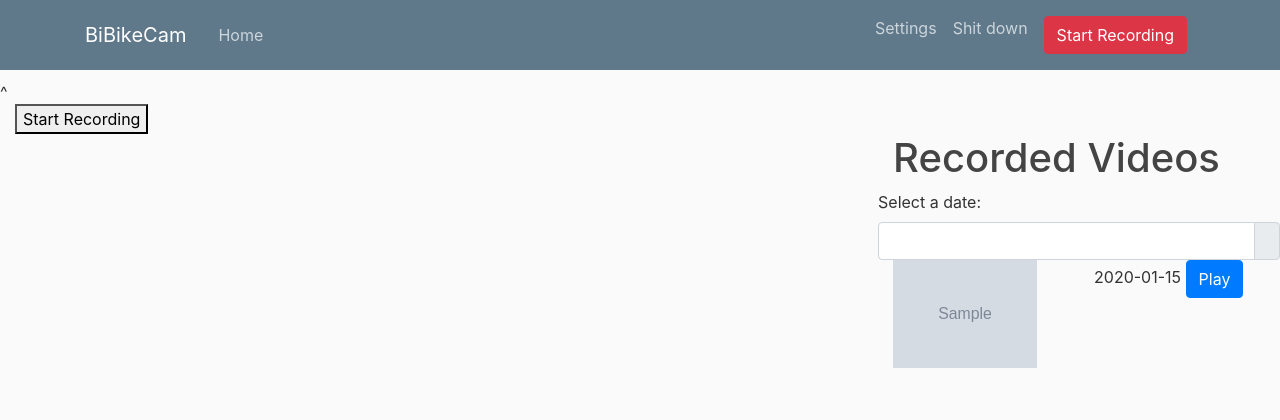
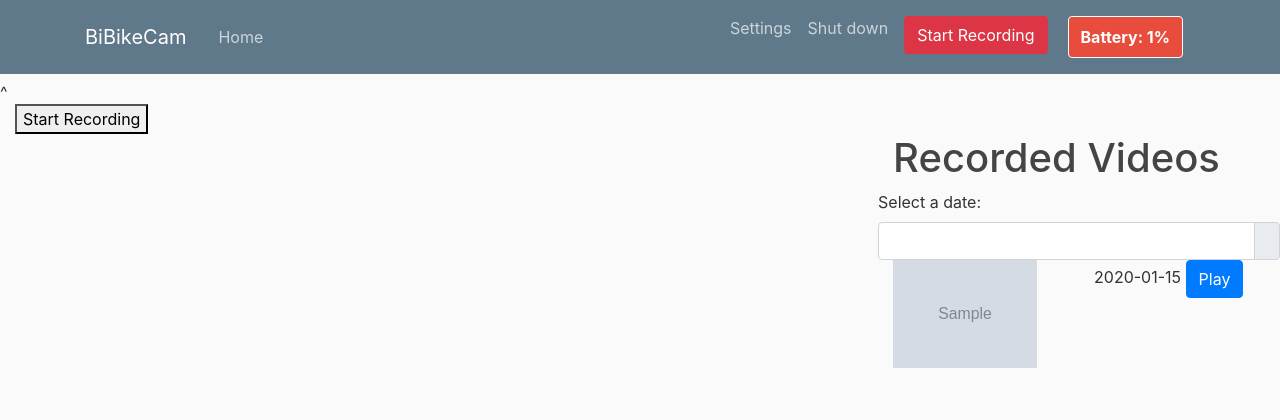
Before and after one commit to Konsticraft/PiBikeCam, a Flask app: template templates/home.html in a window 1280 px wide. Shown: the top 420 px of the page. Run offline with Flask 3, Linux system fonts and the light colour scheme; the template is opened without the code that fills it: most values are stand-ins (such as "Sample title", 1, 10 or a date in 2020); grey boxes marked "Sample" are stand-in pictures; parts of the project's set-up code (start-up, migrations or seed data) failed here and were passed over; some libraries are stand-ins or nearby versions.

Commit message:
added battery readout

```diff
--- a/app.py
+++ b/app.py
@@ -5,6 +5,7 @@ import multiprocessing
 import signal
 import datetime
 import configparser
+import battery #only works on PI
 
 app = Flask(__name__)
 # Directory where your recorded videos are stored
@@ -16,6 +17,7 @@ recording_process = None
 config = {}
 parser = None
 
+
 def set_config():
     global config
     global parser
@@ -24,12 +26,17 @@ def set_config():
     parser.read(config_path)
     config = parser["DEFAULT"]
 
+
+
+
+
 @app.route('/settings')
 def settings_route():
     auto_rec = config["recording_autostart"]
     port = config["port"]
     seg_len = config["segment_length"]
-    return render_template('settings.html', auto_rec = auto_rec, port = port, seg_len = seg_len)
+    return render_template('settings.html', auto_rec=auto_rec, port=port, seg_len=seg_len)
+
 
 @app.route('/update_settings', methods=['POST'])
 def update_settings():
@@ -38,9 +45,9 @@ def update_settings():
     port = request.form.get('port')
     global config
     config = {
-         "recording_autostart" : rec_auto,
-         "segment_length" : seg_len,
-         "port" : port
+        "recording_autostart": rec_auto,
+        "segment_length": seg_len,
+        "port": port
     }
     global parser
     parser["DEFAULT"] = config
@@ -63,16 +70,17 @@ def get_videos():
         time = datetime.datetime.strptime(file, "video_%Y-%m-%d_%H_%M_%S.mp4")
         timestr = datetime.datetime.strftime(time, "%d.%m.%Y %H:%M")
         date = datetime.datetime.strftime(time, "%Y-%m-%d")
-        #thumb = os.path.join(thumb_dir,file.replace("mp4", "png")).replace("\\","/")
+        # thumb = os.path.join(thumb_dir,file.replace("mp4", "png")).replace("\\","/")
         thumb = file.replace("mp4", "png")
         videos.append({
-              "filename" : file,
-              "timestamp" : time,
-              "date" : date,
-              "timestr" : timestr,
-              "thumb_path" : thumb
-		})
+            "filename": file,
+            "timestamp": time,
+            "date": date,
+            "timestr": timestr,
+            "thumb_path": thumb
+        })
     return videos
+
 
 @app.route('/exit')
 def shutdown_server():
@@ -82,7 +90,7 @@ def shutdown_server():
     return "Shutting down server ..."
 
 
-def signal_handler():
+def signal_handler(a, b):
     print("shutting down server")
     global recording_running
     global recording_process
@@ -93,23 +101,30 @@ def signal_handler():
 
 @app.route('/start_recording')
 def start_recording_route():
-	global recording_running
-	global recording_process
-	if not recording_running:
-		recording_running = True
-		recording_process = multiprocessing.Process(target=start_recording)
-		recording_process.start()
-		return redirect(url_for('index'))
-	else:
-		recording_process.send_signal(signal.SIGINT)
-		recording_running = False
-		return redirect(url_for('index'))
+    global recording_running
+    global recording_process
+    if not recording_running:
+        recording_running = True
+        recording_process = multiprocessing.Process(target=start_recording)
+        recording_process.start()
+        return redirect(url_for('index'))
+    else:
+        recording_process.send_signal(signal.SIGINT)
+        recording_running = False
+        return redirect(url_for('index'))
+
 
 @app.route('/home')
 @app.route('/')
 def index():
     video_list = get_videos()
-    return render_template('home.html', video_list=video_list, recording_running = recording_running)
+    battery_percentage = battery.get_battery() #only works on PI
+    # battery_percentage = 100
+    return render_template('home.html',
+                           video_list=video_list,
+                           recording_running=recording_running,
+                           battery_percentage=battery_percentage)
+
 
 @app.route('/video/<path:video_name>')
 def serve_video(video_name):
@@ -117,9 +132,11 @@ def serve_video(video_name):
     # video_path = os.path.join(video_dir, video_name)
     # return send_file(video_path, mimetype='video/mp4')
 
+
 @app.route('/thumbs/<path:thumb_name>')
 def serve_thumb(thumb_name):
     return send_from_directory("thumbs", thumb_name)
+
 
 @app.route('/stream/<path:video_name>')
 def stream_video(video_name):
--- a/static/main.css
+++ b/static/main.css
@@ -78,3 +78,12 @@ body {
   .account-heading {
     font-size: 2.5rem;
   }
+
+  .battery-box {
+    padding: 8px 12px;
+    margin: 8px 12px;
+    border: 1px solid #fff;
+    border-radius: 4px;
+    color: #fff;
+    font-weight: bold;
+  }
--- a/templates/layout.html
+++ b/templates/layout.html
@@ -38,7 +38,7 @@
               <!-- Navbar Right Side -->
               <div class="navbar-nav">
                 <a class="nav-item nav-link" href="/settings">Settings</a>
-                <a class="nav-item nav-link" href="/exit">Shit down</a>
+                <a class="nav-item nav-link" href="/exit">Shut down</a>
                 {% if recording_running %}
                 <a class="nav-item nav-link" href="/start_recording">
                     <button class="btn btn-success">Stop Recording</button>
@@ -48,6 +48,11 @@
                     <button class="btn btn-danger">Start Recording</button>
                 </a>
                 {% endif %}
+                <div class="nav-item">
+                    <div class ="battery-box" style="background-color: {% if battery_percentage < 20 %}#e74c3c{% elif battery_percentage < 50 %}#f39c12{% else %}#27ae60{% endif %}">
+                        Battery: {{ battery_percentage }}%
+                    </div>
+                </div>
               </div>
             </div>
           </div>
```
Also changed, not shown: battery.py (added, +21 -0 lines), README.md.
